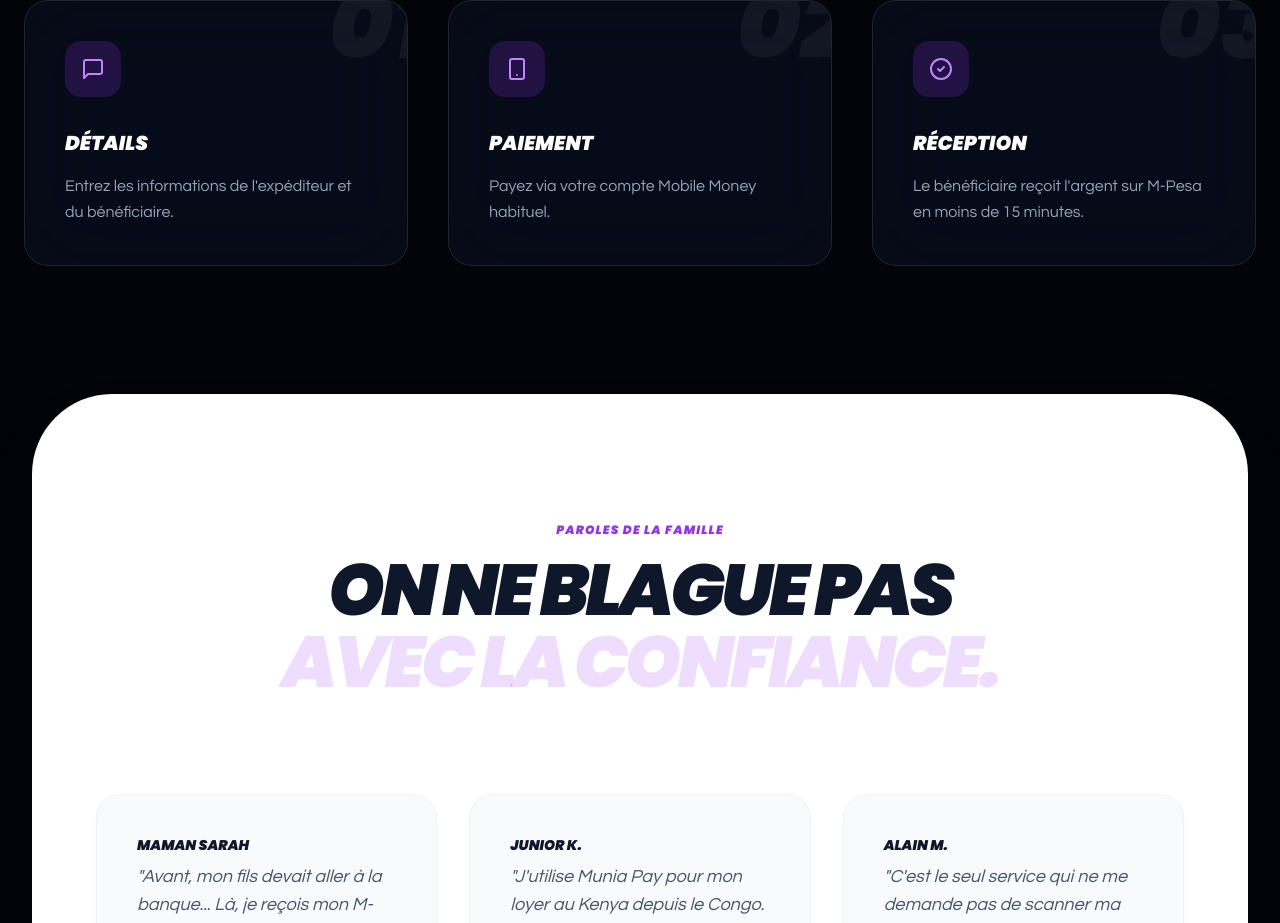
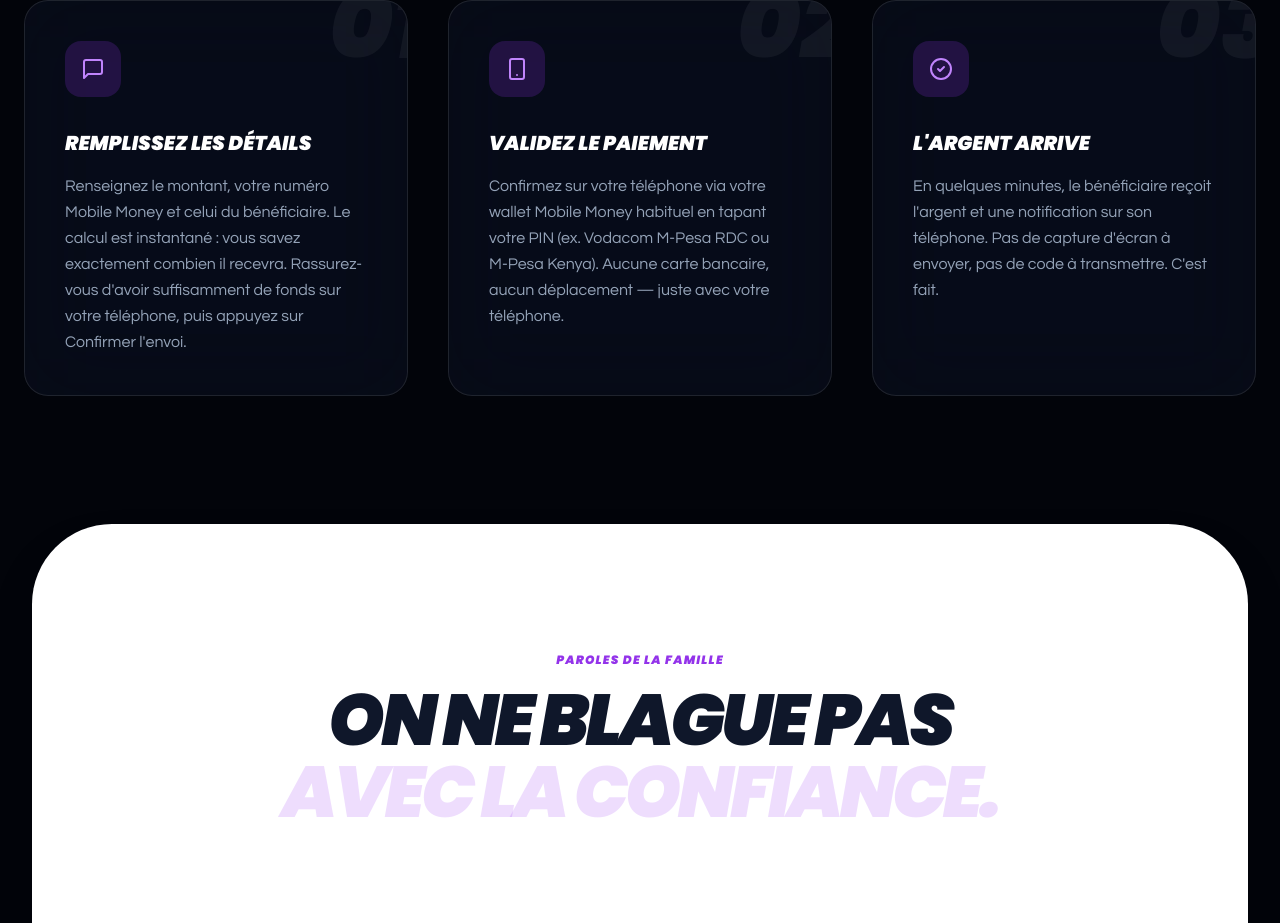
Before and after one commit to bred9702-svg/muniapay-frontend, a React (Vite) app: page / in a window 1280 px wide. Shown: the part 2314-3237 px from the top of the page. Built offline with nearby package versions, Linux system fonts and the light colour scheme.

Commit message:
Revise payment process steps in App.jsx
Updated the steps for the payment process with more detailed descriptions.

```diff
--- a/src/App.jsx
+++ b/src/App.jsx
@@ -310,10 +310,10 @@ const App = () => {
           </div>
           <div className="grid md:grid-cols-3 gap-10">
             {[
-              { id: '01', title: 'Détails', desc: "Entrez les informations de l'expéditeur et du bénéficiaire.", icon: <MessageSquare /> },
-              { id: '02', title: 'Paiement', desc: "Payez via votre compte Mobile Money habituel.", icon: <Smartphone /> },
-              { id: '03', title: 'Réception', desc: "Le bénéficiaire reçoit l'argent sur M-Pesa en moins de 15 minutes.", icon: <CheckCircle2 /> }
-            ].map((step, i) => (
+  { id: '01', title: 'Remplissez les détails', desc: "Renseignez le montant, votre numéro Mobile Money et celui du bénéficiaire. Le calcul est instantané : vous savez exactement combien il recevra. Rassurez-vous d'avoir suffisamment de fonds sur votre téléphone, puis appuyez sur Confirmer l'envoi.", icon: <MessageSquare /> },
+  { id: '02', title: 'Validez le paiement', desc: "Confirmez sur votre téléphone via votre wallet Mobile Money habituel en tapant votre PIN (ex. Vodacom M-Pesa RDC ou M-Pesa Kenya). Aucune carte bancaire, aucun déplacement — juste avec votre téléphone.", icon: <Smartphone /> },
+  { id: '03', title: "L'argent arrive", desc: "En quelques minutes, le bénéficiaire reçoit l'argent et une notification sur son téléphone. Pas de capture d'écran à envoyer, pas de code à transmettre. C'est fait.", icon: <CheckCircle2 /> }
+].map((step, i) => (
               <div key={i} className="glass-card p-10 rounded-3xl hover:border-purple-500/50 transition-all relative overflow-hidden">
                 <div className="absolute -top-6 -right-6 text-8xl font-black text-white/5 font-heading italic">{step.id}</div>
                 <div className="w-14 h-14 bg-purple-600/20 rounded-2xl flex items-center justify-center text-purple-400 mb-8">{step.icon}</div>
```
